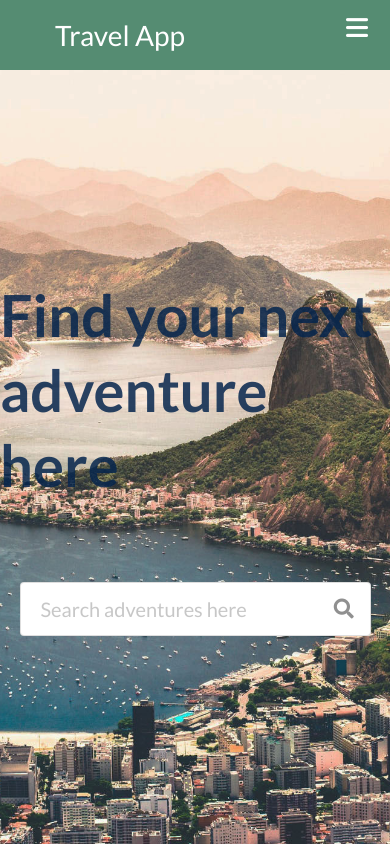
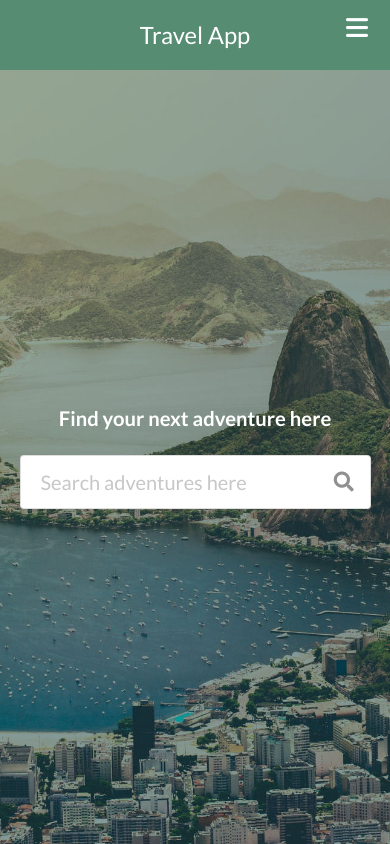
Before and after one commit to Vsmith408/Project3-client, a React (Create React App) app: page / in a window 390 px wide. Built offline with nearby package versions, Linux system fonts and the light colour scheme.

Commit message:
added styles

```diff
--- a/src/components/App.css
+++ b/src/components/App.css
@@ -5,14 +5,14 @@
 }
 
 .searchBarWrapper {
-  background-image: url(../Images/travel-copy.jpg);
+  background-image: url(../Images/background.jpg);
   background-size: cover;
   background-position: center;
   display: flex;
   justify-content: center;
   align-items: center;
   flex-direction: column;
-  padding: 250px 0;
+
   height: calc(100vh - 70px);
 }
 
@@ -30,7 +30,9 @@
 }
 
 .home-header {
-  font-size: 58px;
-  color: rgba(5, 36, 76, 85%);
-  padding-bottom: 80px;
+  text-align: center;
+  font-size: clamp(1rem, -0.875rem + 8.333vw, 3.5rem);
+
+  color: #fff;
+margin-bottom: 24px !important;
 }
--- a/src/components/Navbar/index.js
+++ b/src/components/Navbar/index.js
@@ -77,7 +77,7 @@ class Navbar extends Component {
             </li>
           </div>
         </ul>
-        {/* </div> */}
+
       </nav>
     );
   }
--- a/src/components/Navbar/style.css
+++ b/src/components/Navbar/style.css
@@ -48,6 +48,12 @@ a {
   display: none;
 }
 
+@media (max-width: 1100px) {
+  .navbar-brand{
+    font-size: 1.7rem;
+  }
+}
+
 @media screen and (max-width: 960px) {
   .nav-item {
     position: relative;
@@ -94,3 +100,9 @@ a {
     font-size: 2rem;
   }
 }
+
+@media (max-width: 780px){
+  .navbar-brand {
+    padding: 0;
+  }
+}
--- a/src/components/pages/About.js
+++ b/src/components/pages/About.js
@@ -3,7 +3,7 @@ import about from "../../Images/about.jpg";
 
 function About() {
   return (
-    <div className="ui vertically divided grid">
+    <div className="ui stackable vertically divided grid">
       <div className="two column row">
         <div className="column">
           <img className="ui huge image" src={about} alt="travel"></img>
--- a/src/components/pages/HomePage.js
+++ b/src/components/pages/HomePage.js
@@ -51,7 +51,7 @@ class Home extends React.Component {
     return (
       <>
         <div className="searchBarWrapper">
-          <div>
+          <div className='container'>
             <h1 className="home-header">Find your next adventure here </h1>
           </div>
           <SearchBar onSubmit={this.onSearchSubmit} />
```
Also changed, not shown: src/Images/background.jpg (added), 1 other file (tests, documents, lock files or other folders).
